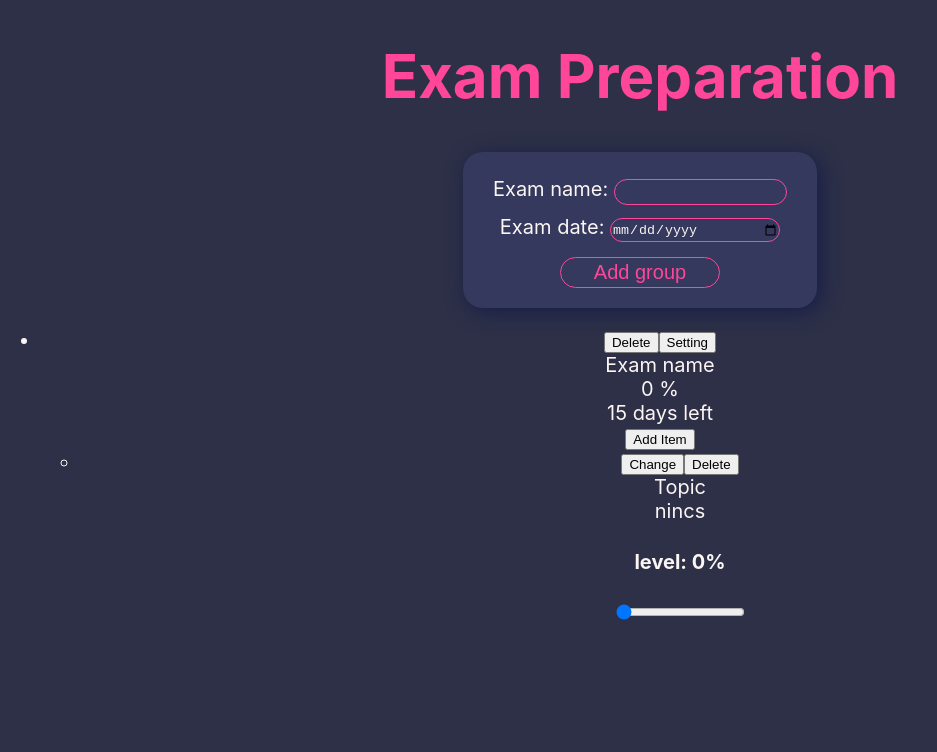
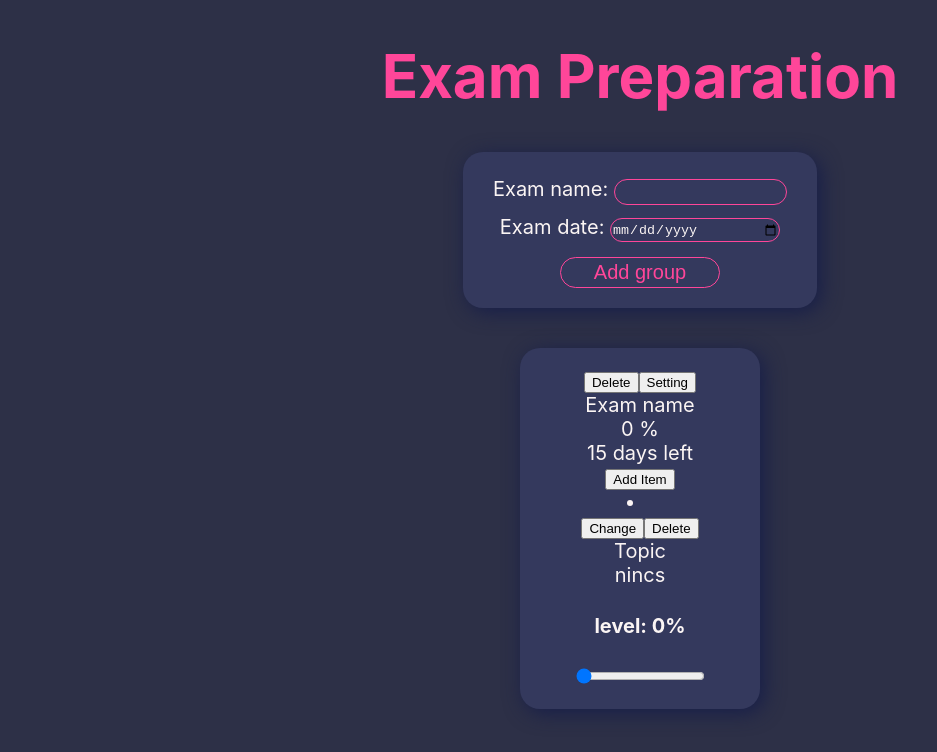
Before and after one commit to cintia-sari/exam-preparation-react, a React (Create React App) app: page / in a window 1280 px wide. Shown: the top 752 px of the page, without its empty margins (0-937 px from the left). Built offline with nearby package versions, Linux system fonts and the light colour scheme.

Commit message:
editing groupLisItem css

```diff
--- a/src/App.js
+++ b/src/App.js
@@ -25,7 +25,7 @@ function App() {
       nextTopicId:1,
     }
   );
-
+console.log(state.group)
   function addGroup(title,examDate){
     const newGroup = structuredClone(state.group)
     newGroup.push({
--- a/src/Components/Form/Form.css
+++ b/src/Components/Form/Form.css
@@ -55,3 +55,7 @@
     box-shadow: 3px 2px 4px var(--pink);
     cursor: pointer;
 }
+
+.form-button:active{
+    scale: 0.97;
+}
--- a/src/Components/GroupList/GroupList.jsx
+++ b/src/Components/GroupList/GroupList.jsx
@@ -20,6 +20,6 @@ export default function GroupList(props) {
     ))
 
   return (
-    <ul>{groupListItemjsx}</ul>
+    <div>{groupListItemjsx}</div>
   )
 }
--- a/src/Components/GroupListItem/GroupListItem.css
+++ b/src/Components/GroupListItem/GroupListItem.css
@@ -0,0 +1,10 @@
+.GroupList-div{
+    background-color: var(--blue);
+    box-shadow:4px 4px 20px var(--boxshadow);
+    border-radius: 20px;
+    padding:20px;
+    display: inline-block;
+    font-size: 1rem;
+    width: 10rem;
+    margin-top: 40px;
+}
--- a/src/Components/GroupListItem/GroupListItem.jsx
+++ b/src/Components/GroupListItem/GroupListItem.jsx
@@ -1,5 +1,6 @@
-import React,{useState} from 'react';
-import TopicGroup from "../TopicGroup/TopicGroup"
+import React from 'react';
+import TopicGroup from "../TopicGroup/TopicGroup";
+import "./GroupListItem.css"
 
 
 export default function GroupListItem(props ) {
@@ -53,18 +54,23 @@ export default function GroupListItem(props ) {
           changeTopicName={props.changeTopicName}/>
     ))
 
-  function calcAverKnowledge(){
+   function calcAverKnowledge(){
     const knowledge = props.topicList.map(item=> item.knowledge );
-    const knowledgeBlock=[];
-    knowledgeBlock.push(knowledge);
-    const addedKnowledgeBlock = Math.round((knowledgeBlock[0].reduce((a,b)=> a+b))/knowledgeBlock[0].length);
 
-    return addedKnowledgeBlock
+    if(knowledge.length ===0){
+      return "-";
+    }else{
+      const knowledgeBlock=[];
+      knowledgeBlock.push(knowledge);
+      const addedKnowledgeBlock = Math.round((knowledgeBlock[0].reduce((a,b)=> a+b))/knowledgeBlock[0].length);
+
+      return addedKnowledgeBlock};
   }
 
 
+
   return (
-    <li key={props.item.groupId}>{props.item.groupSetting ?
+    <div className='GroupList-div' key={props.item.groupId}>{props.item.groupSetting ?
       <form key="form" action='#' method='GET'>
         <div className='from-row'>
             <label htmlFor="title">Exam name:</label>
@@ -99,10 +105,10 @@ export default function GroupListItem(props ) {
         {settingDayleft()}
         </div>
        <button onClick={handleAddTopic}>Add Item</button>
-       <ul>{topicGroupjsx}</ul>
+       <div>{topicGroupjsx}</div>
       </div>
 
     }
-    </li>
+    </div>
   )
 }
```
Also changed, not shown: src/Components/TopicGroup/TopicGroup.jsx (line endings or trailing spaces).
